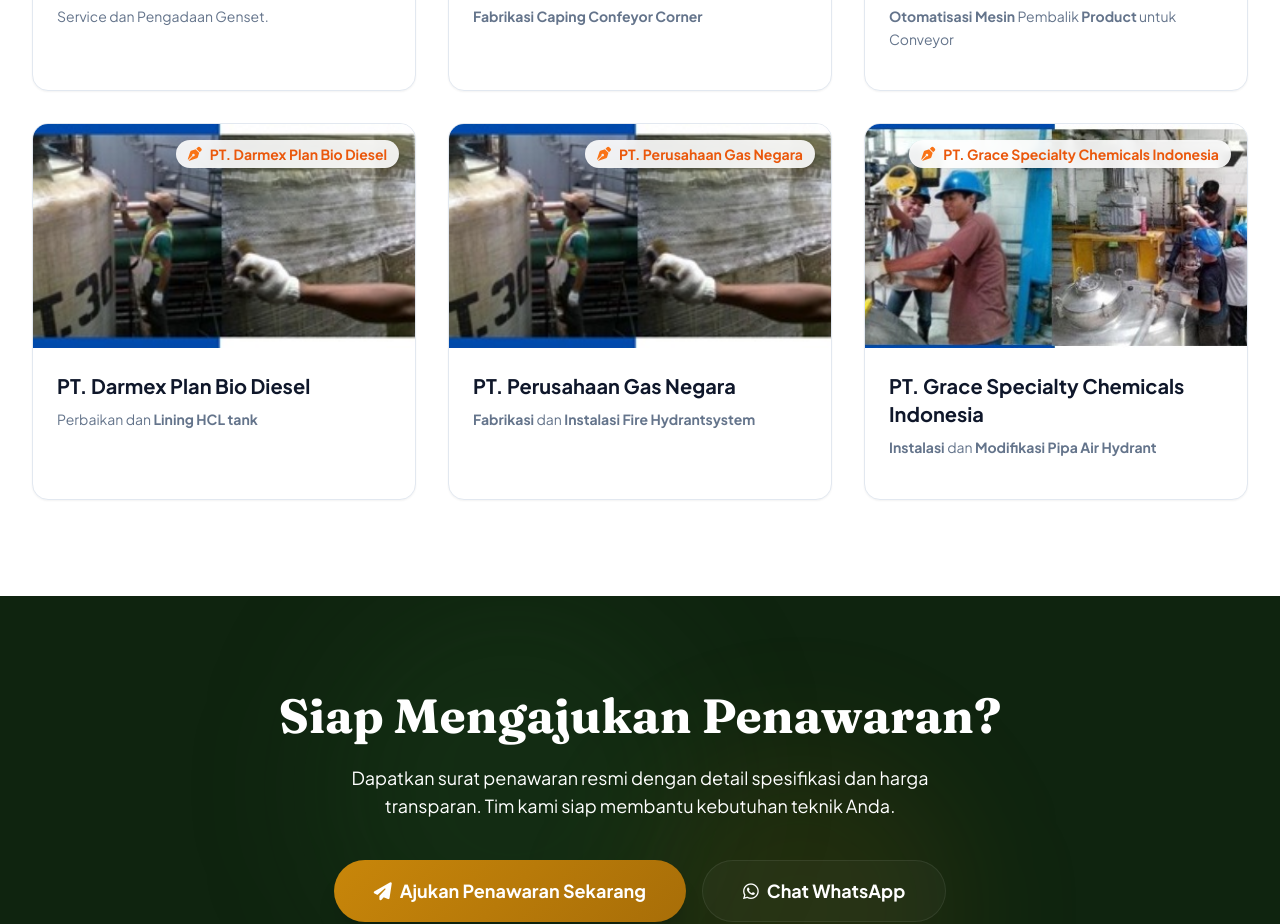
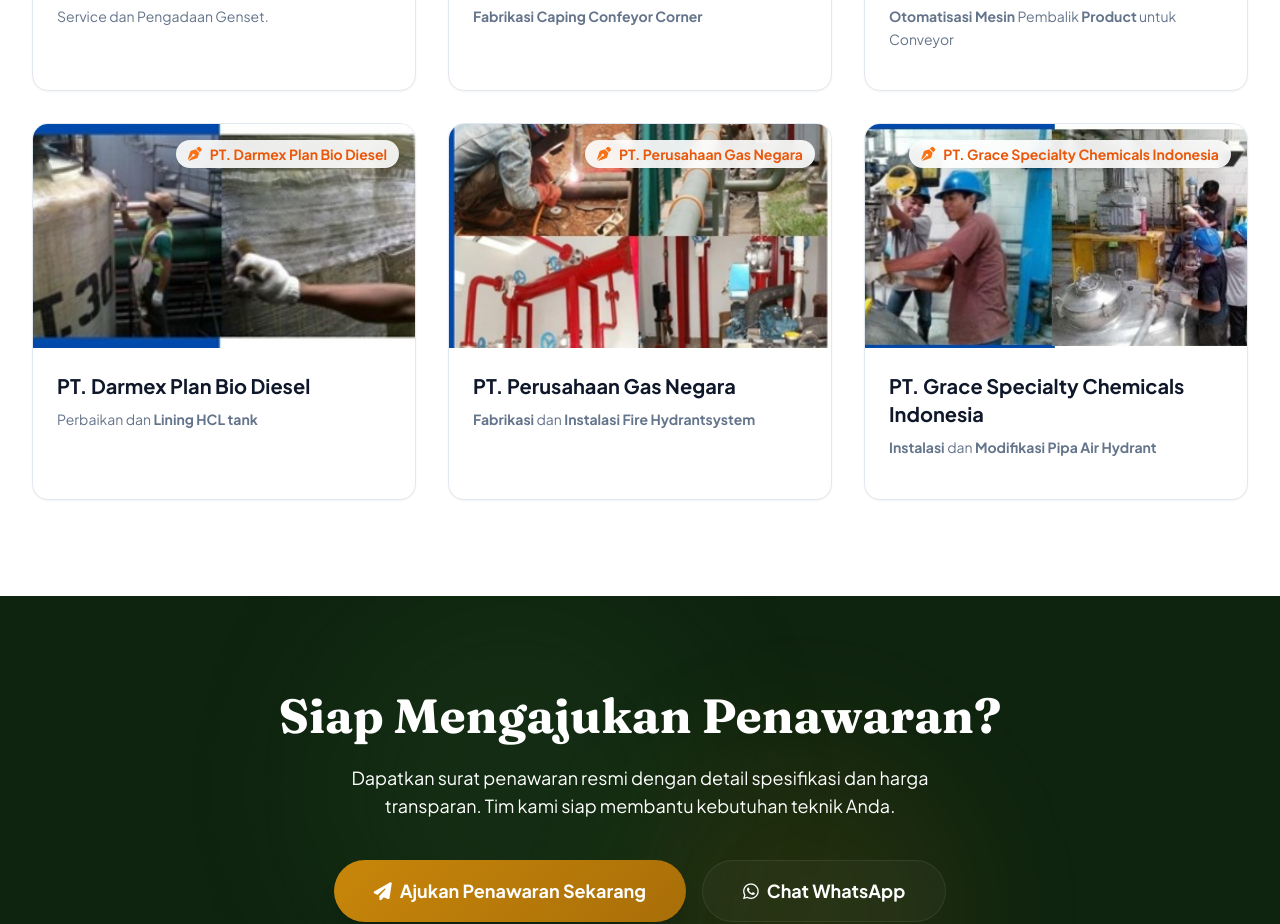
Before and after one commit to Ippul13/mypts, a plain HTML site: page index.html in a window 1280 px wide. Shown: the part 5173-6097 px from the top of the page. Drawn offline with nearby package versions, Linux system fonts and the light colour scheme.

Commit message:
Update index.html

```diff
--- a/index.html
+++ b/index.html
@@ -1002,7 +1002,7 @@
                 <div class="client-card bg-white rounded-2xl shadow-sm overflow-hidden fade-up delay-200 group">
                     <!-- Image Area -->
                     <div class="card-image-container h-56 relative">
-                        <img src="images/10.jpg"
+                        <img src="images/11.jpg"
                              alt="Dosing System Machine CIBA"
                              class="card-image w-full h-full object-cover">
                         <!-- Tech Tag Overlay -->
```
